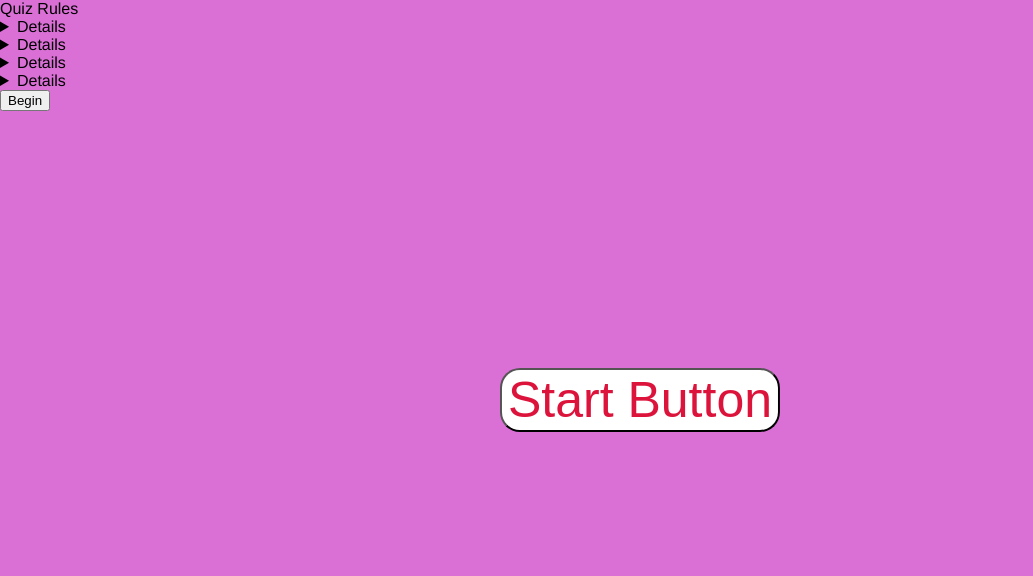
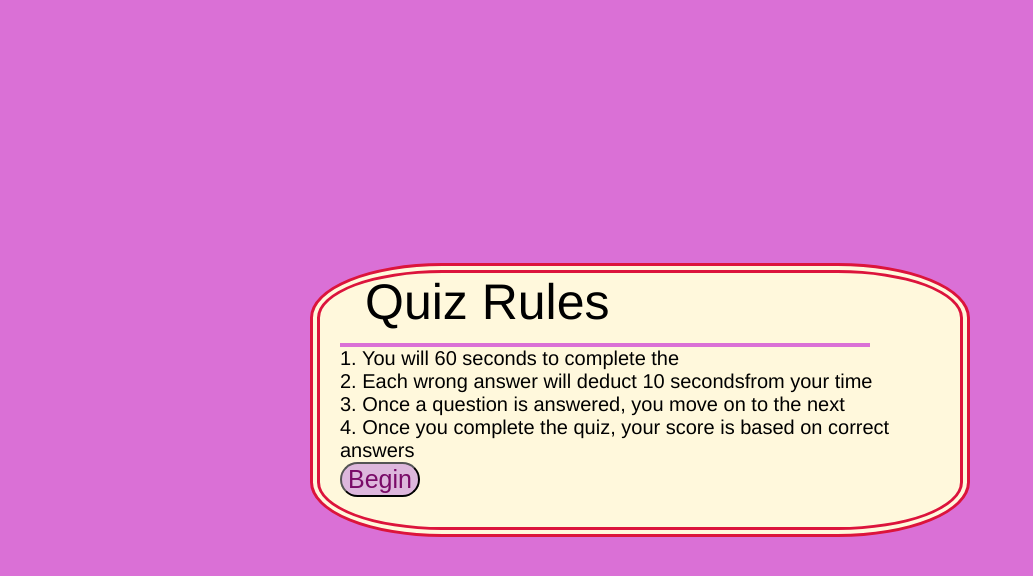
Before and after one commit to cathytanya/codeQuiz, a plain HTML site: page index.html in a window 1280 px wide. Shown: the whole page, without its empty margins (0-1033 px from the left). Drawn offline with Linux system fonts and the light colour scheme.

Commit message:
making the rules of this quiz shown and styling it

```diff
--- a/index.html
+++ b/index.html
@@ -10,18 +10,21 @@
 <body>
     <!-- Start button to begin the quiz -->
     <main class="startBtn"><button>Start Button</button></main>
+    <article class="quizRulesBox">
         <section class="quizRule">
             <span>Quiz Rules</span>
         </section>
         <section>
-        <details class="rules">1. You will <span>60 seconds</span> to complete the</details>
-        <details class="rules">2. Each wrong answer will deduct <span>10 seconds</span>from your time</details>
-        <details class="rules">3. Once a question is answered, you move on to the next </details>
-        <details class="rules">4. Once you complete the quiz, your score is based on correct answers</details>
+            <div class="rules">1. You will <span>60 seconds</span> to complete the</div>
+            <div class="rules">2. Each wrong answer will deduct <span>10 seconds</span>from your time</div>
+            <div class="rules">3. Once a question is answered, you move on to the next </div>
+            <div class="rules">4. Once you complete the quiz, your score is based on correct answers</div>
         </section>
         <section class="button">
             <button class="start">Begin</button>
         </section>
+    </article>
+
     <script src="/script.js"></script>
 </body>
 </html>
--- a/style.css
+++ b/style.css
@@ -3,12 +3,10 @@ body{
     margin: 0%;
     height: 100%;
     background-color: orchid;
-
 }
 
-
-
-.startBtn{
+.startBtn,
+.quizRulesBox{
     position: absolute;
     top: 50%;
     left: 50%;
@@ -21,5 +19,32 @@ body{
     color: crimson;
     border-radius: 20px;
     background: white;
+}
+
+.quizRulesBox{
+    background-color: cornsilk;
+    position: absolute;
+    border-radius: 20%;
+    font-size: 20px;
+    width: 600px;
+    padding: 0 20px 30px;
+    border: 10px double crimson;
 
 }
+
+.quizRulesBox .quizRule{
+    height: 70px;
+    width: 80%;
+    border-bottom: 4px solid orchid;
+    font-size: 50px;
+    align-items: center;
+    padding: 0 25px;
+}
+
+.start {
+    font-size: 25px;
+    color: rgb(122, 11, 104);
+    border-radius: 20px;
+    background: rgb(221, 183, 220);
+    align-items: center;
+}
```
Lines whose indentation alone changed are shown as unchanged.
